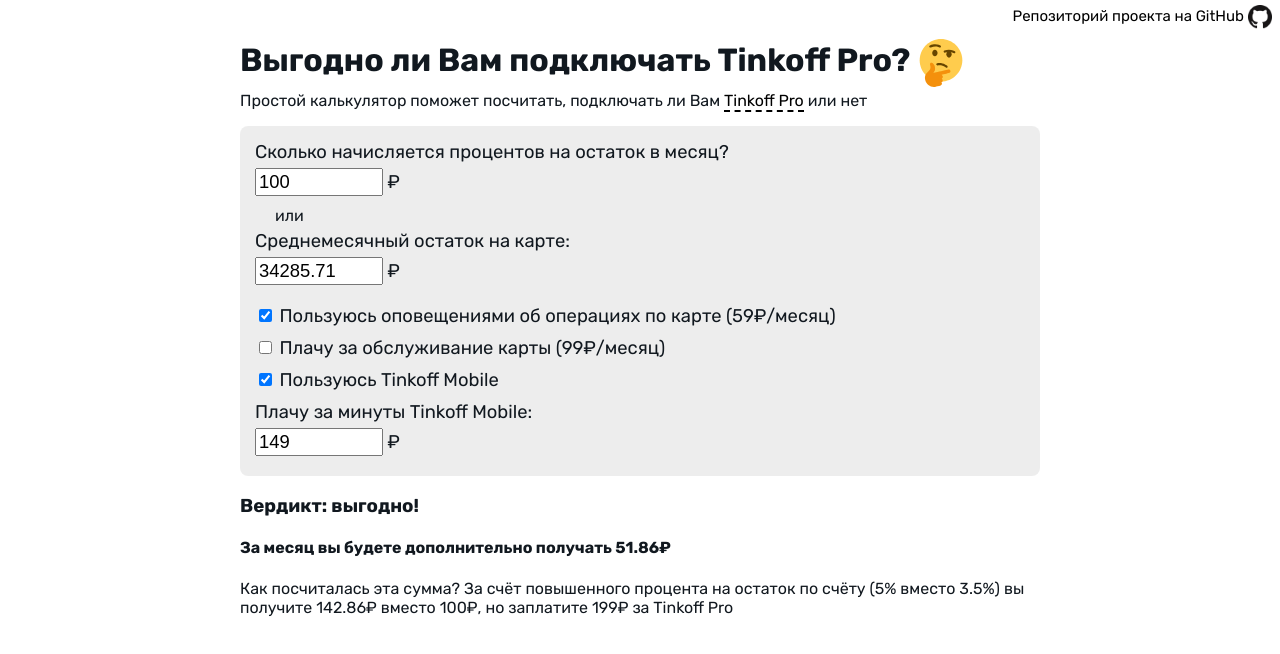
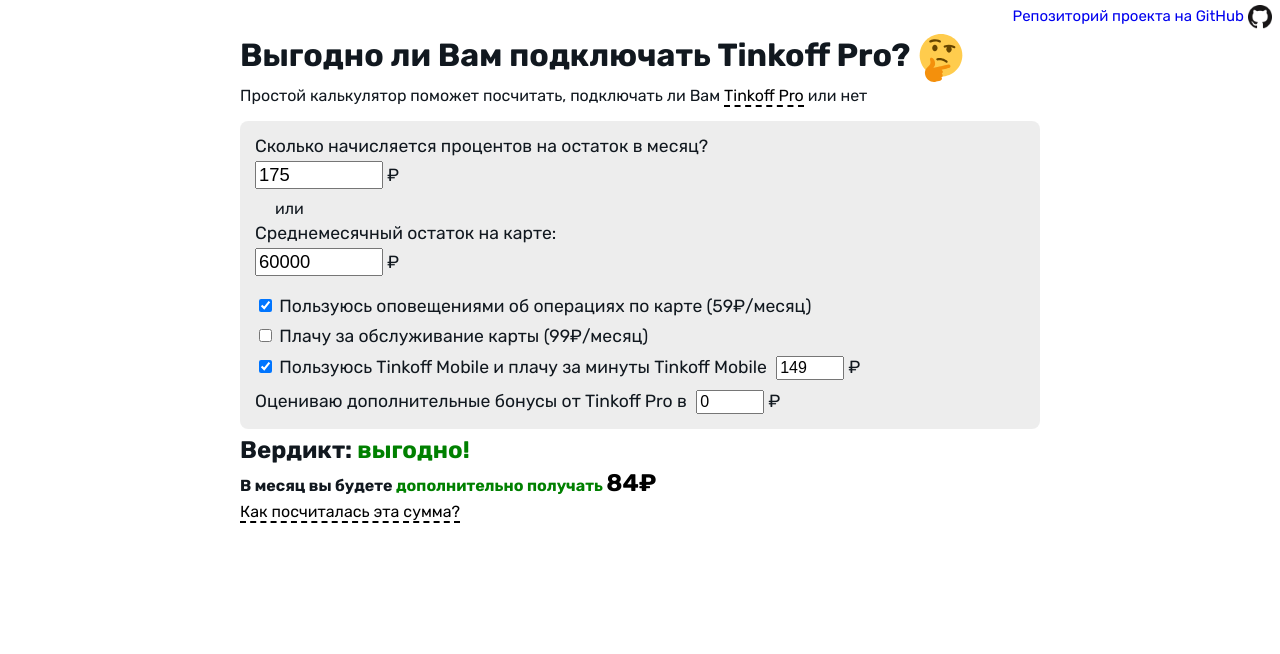
Before and after one commit to Infl1ght/tinkoff-pro, a Vue app: page / in a window 1280 px wide. Both pictures are taken after a click on the checkbox 265 px from the left and 379 px from the top of the page. Shown: the top 654 px of the page. Built offline with nearby package versions, Linux system fonts and the light colour scheme.

Commit message:
Улучшена верстка

```diff
--- a/src/components/MainComponent.vue
+++ b/src/components/MainComponent.vue
@@ -11,7 +11,7 @@
       </a>
     </span>
     <p>
-      Простой калькулятор поможет посчитать, подключать ли Вам <a href="https://www.tinkoff.ru/pro/">Tinkoff Pro</a> или нет
+      Простой калькулятор поможет посчитать, подключать ли Вам <a class="underlined" href="https://www.tinkoff.ru/pro/">Tinkoff Pro</a> или нет
     </p>
     <div class="calculation-block">
       <div class="main-calculation-block">
@@ -56,15 +56,23 @@
       <div class="input-checkbox">
         <input type="checkbox" id="checkbox" v-model="payForTinkoffMobile">
         Пользуюсь Tinkoff Mobile
-      </div>
-      <div v-show="payForTinkoffMobile">
-        <div>
-          Плачу за минуты Tinkoff Mobile:
+      <span v-show="payForTinkoffMobile">
+        и плачу за минуты Tinkoff Mobile
+        <input
+          class="input-money-small"
+          v-model.lazy="tinkoffMobileCost"
+          value
+          type="number"
+          min="0"
+          step="1" />
+        ₽
+      </span>
       </div>
       <div>
+        Оцениваю дополнительные бонусы от Tinkoff Pro в
         <input
-            class="input-money"
-            v-model.lazy="tMobileCost"
+          class="input-money-small"
+          v-model.lazy="additionalProfit"
           value
           type="number"
           min="0"
@@ -72,18 +80,31 @@
         ₽
       </div>
     </div>
-    </div>
 
     <h3>
       Вердикт:
-      <span v-if="result">выгодно!</span>
-      <span v-else>не выгодно!</span>
+      <span v-if="result" class="profit">выгодно!</span>
+      <span v-else class="loss">не выгодно!</span>
     </h3>
-    <h4>За месяц вы будете дополнительно получать {{ round(balanceWithPro - balanceWithoutPro) }}₽</h4>
-    Как посчиталась эта сумма?
-    За счёт повышенного процента на остаток по счёту
-    ({{ round(interestPro * 100)}}% вместо {{ round(interest * 100) }}%) вы получите {{ round(incomeWithPro) }}₽ вместо {{ round(incomeWithoutPro) }}₽,
-    но заплатите {{ proCost }}₽ за Tinkoff Pro
+    <h4>
+      В месяц вы будете
+      <span v-if="result" class="profit">дополнительно получать <span class="result-sum">{{ round(balanceWithPro - balanceWithoutPro) }}₽</span></span>
+      <span v-else class="loss">дополнительно платить <span class="result-sum">{{ round(balanceWithoutPro - balanceWithPro) }}₽</span></span>
+    </h4>
+    <span class="underlined cursor-pointer" @click="showCalculationInfo = !showCalculationInfo">Как посчиталась эта сумма?</span>
+    <div v-show="showCalculationInfo">
+      <table>
+        <tbody>
+          <tr><td>Дополнительная прибыль с увеличенного процента на остаток (+{{round((interestPro - interest) * 100)}}%)</td><td>+{{ round(interestIncomeWithPro - interestIncomeWithoutPro) }}₽</td></tr>
+          <tr v-if="payForNotifications"><td>Экономия на плате за оповещения</td><td>+{{ notificationsCost }}₽</td></tr>
+          <tr v-if="payForService"><td>Экономия на плате за обслуживание</td><td>+{{ serviceCost }}₽</td></tr>
+          <tr v-if="payForTinkoffMobile"><td>Экономия на плате за Tinkoff Mobile</td><td>+{{ tinkoffMobileCost }}₽</td></tr>
+          <tr v-if="parseFloat(additionalProfit)"><td>Дополнительные бонусы от Tinkoff Pro</td><td>+{{ additionalProfit }}₽</td></tr>
+          <tr><td>Стоимость Tinkoff Pro</td><td>-{{ proCost }}₽</td></tr>
+          <tr class="abovelined"><td>Итог</td><td>{{ round(balanceWithPro - balanceWithoutPro) }}₽</td></tr>
+        </tbody>
+      </table>
+    </div>
   </div>
 </template>
 
@@ -92,8 +113,8 @@
   name: 'MainComponent',
   data() {
     return {
-      interestSum: 100,
-      averageMonthlyAmount: 20000,
+      interestSum: 175,
+      averageMonthlyAmount: 60000,
       payForNotifications: true,
       payForTinkoffMobile: false,
       payForService: false,
@@ -103,7 +124,9 @@
       notificationsCost: 59,
       proCost: 199,
       serviceCost: 99,
-      tMobileCost: 149,
+      tinkoffMobileCost: 149,
+      showCalculationInfo: false,
+      additionalProfit: 0,
     }
   },
   mounted() {
@@ -135,12 +158,15 @@
     interestMonthlyPro() {
       return this.interestPro / 12;
     },
-    incomeWithPro() {
+    interestIncomeWithPro() {
       const amountForInterest = this.averageMonthlyAmount < this.maxAmountForInterest
         ? this.averageMonthlyAmount : this.maxAmountForInterest;
       return amountForInterest * this.interestMonthlyPro;
     },
-    incomeWithoutPro() {
+    incomeWithPro() {
+      return this.interestIncomeWithPro + parseFloat(this.additionalProfit);
+    },
+    interestIncomeWithoutPro() {
       const amountForInterest = this.averageMonthlyAmount < this.maxAmountForInterest
         ? this.averageMonthlyAmount : this.maxAmountForInterest;
       return amountForInterest * this.interestMonthly;
@@ -148,13 +174,13 @@
     additionalCostsWithoutPro() {
       let additionalCost = 0;
       if (this.payForNotifications) {
-        additionalCost += this.notificationsCost;
+        additionalCost += parseFloat(this.notificationsCost);
       }
       if (this.payForService) {
-        additionalCost += this.serviceCost;
+        additionalCost += parseFloat(this.serviceCost);
       }
       if (this.payForTinkoffMobile) {
-        additionalCost += parseFloat(this.tMobileCost);
+        additionalCost += parseFloat(this.tinkoffMobileCost);
       }
       return additionalCost;
     },
@@ -162,7 +188,7 @@
       return this.incomeWithPro - this.proCost;
     },
     balanceWithoutPro() {
-      return this.incomeWithoutPro - this.additionalCostsWithoutPro;
+      return this.interestIncomeWithoutPro - this.additionalCostsWithoutPro;
     },
     result() {
       console.log('additionalCost :>> ', this.balanceWithPro, this.balanceWithoutPro);
@@ -176,10 +202,28 @@
   h1 {
     margin-bottom: 0px;
   }
-  a {
+  h3 {
+    margin-top: 7px;
+    margin-bottom: 0px;
+    font-size: 1.5rem;
+  }
+  h4 {
+    margin-top: 5px;
+    margin-bottom: 5px;
+  }
+  .loss {
+    color: red;
+  }
+  .profit {
+    color: green;
+  }
+  .underlined {
     text-decoration: none;
     border-bottom: dashed 2px;
     color: #000;
+  }
+  .cursor-pointer {
+    cursor: pointer;
   }
   a:visited {
     color: #000;
@@ -193,9 +237,14 @@
     font-size: 1.15rem;
     margin: 5px 0px;
   }
+  .input-money-small {
+    width: 60px;
+    font-size: 1rem;
+    margin-left: 5px;
+  }
   .centered {
     margin: 0 auto;
-    padding-top: 10px;
+    padding-top: 5px;
     max-width: 800px;
   }
   .repo-link-block {
@@ -213,6 +262,7 @@
   a.repo-link {
     border-bottom: none;
     font-size: 15px;
+    text-decoration: none;
   }
   .or {
     margin: 5px 20px;
@@ -222,7 +272,7 @@
     background: rgba(0, 0, 0, .07);
     border-radius: 8px;
     padding: 15px;
-    font-size: 1.15rem;
+    font-size: 1.1rem;
   }
   .main-calculation-block {
     margin-bottom: 15px;
@@ -237,4 +287,20 @@
   .input-checkbox {
     margin: 10px 0px;
   }
+  .result-sum {
+    font-size: 1.5rem;
+    color: black;
+  }
+  .abovelined {
+    border-top: 1px solid black;
+  }
+  table {
+    border-collapse: collapse;
+    padding: 5px;
+    margin-top: 5px;
+    background: rgba(0, 0, 0, .05);
+  }
+  td {
+    padding: 5px;
+  }
 </style>
```
Lines whose indentation alone changed are shown as unchanged.
